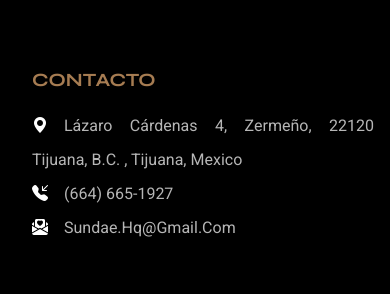
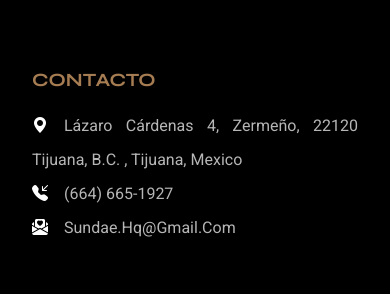
Before and after one commit to AntonioHerrera1994/favlash-page, an Astro site: page / in a window 390 px wide. Shown: the part 6908-7202 px from the top of the page. Built offline with nearby package versions, Linux system fonts and the light colour scheme; Astro itself is replaced by a stand-in of ours; a script that the page names is missing.

Commit message:
responsive4

```diff
--- a/src/styles/footer.css
+++ b/src/styles/footer.css
@@ -92,7 +92,7 @@ li{
 
     .footergrid2{
         margin-left: 0;
-        margin-right: 1rem;
+        margin-right: 2rem;
     }
 
     .footergrid3{
```
